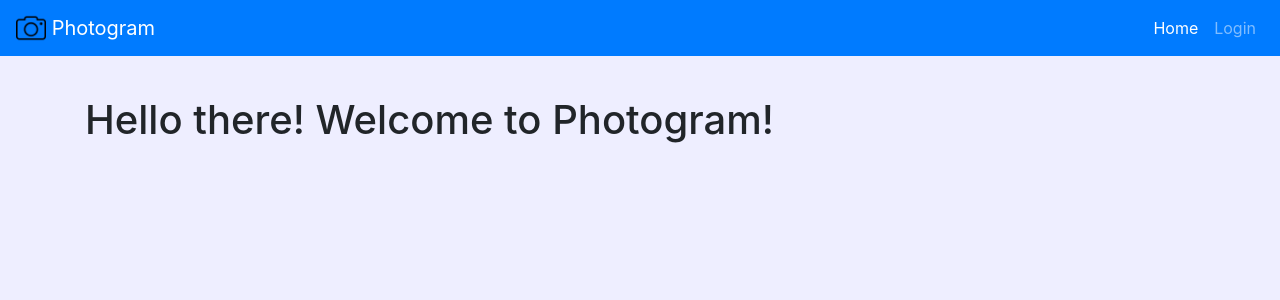
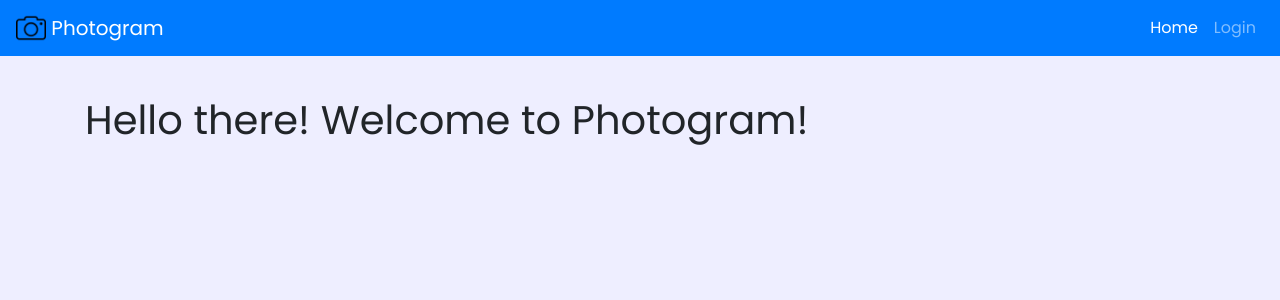
Before and after one commit to Gabrielle-Joy/info3180-project2, a Flask app: page / in a window 1280 px wide. Shown: the top 300 px of the page. Run offline with Flask 2, Linux system fonts and the light colour scheme; some libraries are stand-ins or nearby versions.

Commit message:
Style: changed font

```diff
--- a/app/static/css/app.css
+++ b/app/static/css/app.css
@@ -1,4 +1,7 @@
+@import url('https://fonts.googleapis.com/css2?family=Poppins:wght@400;600&display=swap');
+
 body {
+    font-family: 'Poppins', sans-serif;
     padding-top: 5rem;
     background-color: rgba(238, 238, 255, 1);
 }
```
